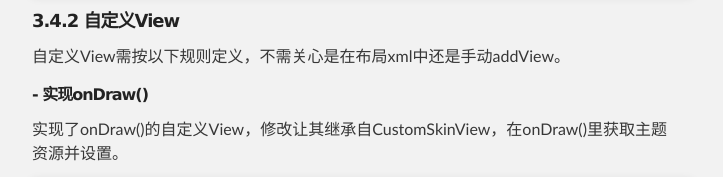
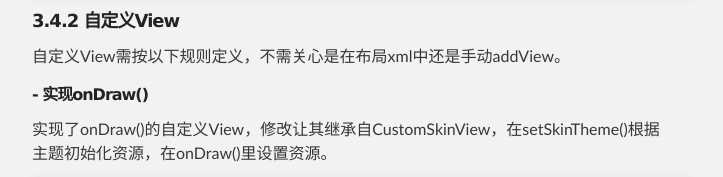
Before and after one commit to fengshenzhu/Reskin1, a plain HTML site: page index.html in a window 1280 px wide. Shown: the part 2182-2359 px from the top of the page, without its empty margins (288-1011 px from the left). Drawn offline with Linux system fonts and the light colour scheme.

```diff
--- a/index.html
+++ b/index.html
@@ -130,7 +130,7 @@
 <h6>
 <a id="--实现ondraw" class="anchor" href="#--%E5%AE%9E%E7%8E%B0ondraw" aria-hidden="true"><span aria-hidden="true" class="octicon octicon-link"></span></a>- 实现onDraw()</h6>
 
-<p>实现了onDraw()的自定义View，修改让其继承自CustomSkinView，在onDraw()里获取主题资源并设置。</p>
+<p>实现了onDraw()的自定义View，修改让其继承自CustomSkinView，在setSkinTheme()根据主题初始化资源，在onDraw()里设置资源。</p>
 
 <div class="highlight highlight-source-java"><pre><span class="pl-k">public</span> <span class="pl-k">class</span> <span class="pl-en">SkinnableView</span> <span class="pl-k">extends</span> <span class="pl-e">CustomSkinView</span> {
     <span class="pl-k">int</span> mColor;
```
Also changed, not shown: params.json (+1 -1 lines).
